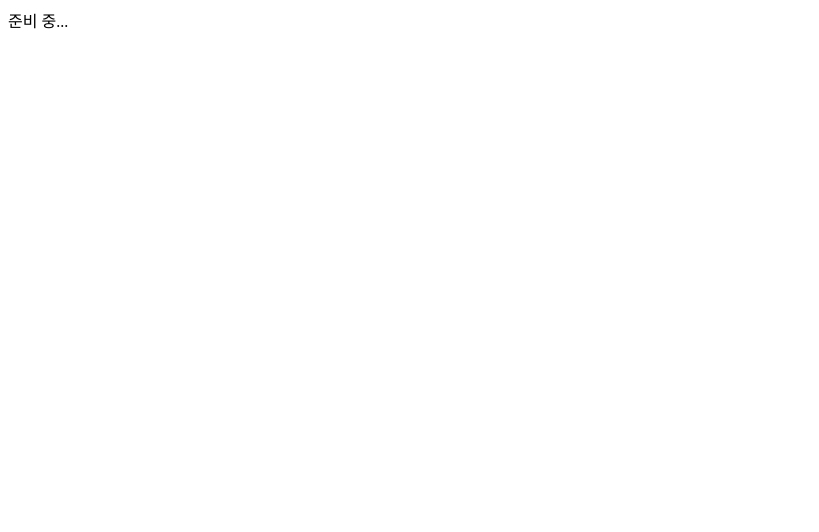
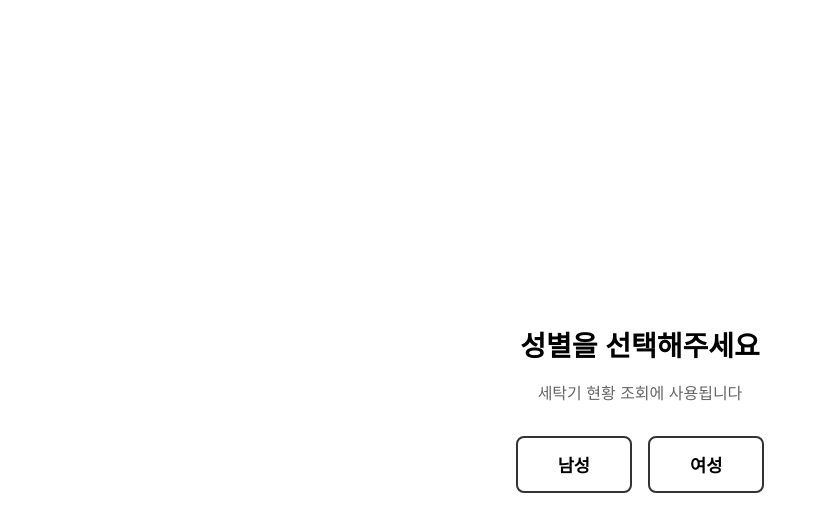
Before and after one commit to yj2trigger/ESG, a React (Vite) app in the folder project/frontend/: page /gender in a window 1280 px wide. Before the commit this address led to /. Shown: the top 532 px of the page, without its empty margins (0-819 px from the left). Built offline with nearby package versions, Linux system fonts and the light colour scheme; the HTML template or start-up script is replaced by a standard one.

Commit message:
feat: 구현 2단계 — 성별 선택 (GenderSelectPage, authStore, 라우팅, 테스트)

```diff
--- a/project/frontend/src/App.tsx
+++ b/project/frontend/src/App.tsx
@@ -1,12 +1,21 @@
 import { Routes, Route, Navigate } from 'react-router-dom'
-
-// 페이지는 기능 구현 시 순서대로 추가됩니다
-// 현재: 기능 2 (성별 선택) 구현 예정
+import { useAuthStore } from './store/authStore'
+import GenderSelectPage from './pages/GenderSelectPage'
 
 function App() {
+  const gender = useAuthStore((s) => s.gender)
+
   return (
     <Routes>
-      <Route path="/" element={<div>준비 중...</div>} />
+      <Route path="/gender" element={<GenderSelectPage />} />
+      <Route
+        path="/"
+        element={
+          gender
+            ? <div style={{ padding: '2rem', fontFamily: 'sans-serif' }}>메인 화면 (준비 중...)</div>
+            : <Navigate to="/gender" replace />
+        }
+      />
       <Route path="*" element={<Navigate to="/" replace />} />
     </Routes>
   )
--- /dev/null
+++ b/project/frontend/src/pages/GenderSelectPage.tsx
@@ -0,0 +1,64 @@
+import { useNavigate } from 'react-router-dom'
+import { useAuthStore } from '../store/authStore'
+import { Gender } from '../types/user'
+
+export default function GenderSelectPage() {
+  const setGender = useAuthStore((s) => s.setGender)
+  const navigate = useNavigate()
+
+  const handleSelect = (gender: Gender) => {
+    setGender(gender)
+    navigate('/', { replace: true })
+  }
+
+  return (
+    <div style={styles.container}>
+      <h1 style={styles.title}>성별을 선택해주세요</h1>
+      <p style={styles.subtitle}>세탁기 현황 조회에 사용됩니다</p>
+      <div style={styles.buttonGroup}>
+        <button style={styles.button} onClick={() => handleSelect('male')}>
+          남성
+        </button>
+        <button style={styles.button} onClick={() => handleSelect('female')}>
+          여성
+        </button>
+      </div>
+    </div>
+  )
+}
+
+const styles: Record<string, React.CSSProperties> = {
+  container: {
+    display: 'flex',
+    flexDirection: 'column',
+    alignItems: 'center',
+    justifyContent: 'center',
+    height: '100vh',
+    gap: '1rem',
+    fontFamily: 'sans-serif',
+  },
+  title: {
+    fontSize: '1.75rem',
+    fontWeight: 700,
+    margin: 0,
+  },
+  subtitle: {
+    color: '#666',
+    margin: 0,
+  },
+  buttonGroup: {
+    display: 'flex',
+    gap: '1rem',
+    marginTop: '1rem',
+  },
+  button: {
+    padding: '0.875rem 2.5rem',
+    fontSize: '1.1rem',
+    fontWeight: 600,
+    border: '2px solid #333',
+    borderRadius: '8px',
+    cursor: 'pointer',
+    background: '#fff',
+    transition: 'background 0.15s',
+  },
+}
--- /dev/null
+++ b/project/frontend/src/store/authStore.ts
@@ -0,0 +1,22 @@
+import { create } from 'zustand'
+import { persist } from 'zustand/middleware'
+import { Gender } from '../types/user'
+
+interface AuthState {
+  gender: Gender | null
+  setGender: (gender: Gender) => void
+  clearGender: () => void
+}
+
+export const useAuthStore = create<AuthState>()(
+  persist(
+    (set) => ({
+      gender: null,
+      setGender: (gender) => set({ gender }),
+      clearGender: () => set({ gender: null }),
+    }),
+    {
+      name: 'esg-auth',
+    }
+  )
+)
--- /dev/null
+++ b/project/frontend/src/types/user.ts
@@ -0,0 +1 @@
+export type Gender = 'male' | 'female'
--- a/project/frontend/vite.config.ts
+++ b/project/frontend/vite.config.ts
@@ -7,4 +7,8 @@ export default defineConfig({
     host: true,
     port: 5173,
   },
+  test: {
+    environment: 'jsdom',
+    globals: true,
+  },
 })
```
Also changed, not shown: 1 other file (tests, documents, lock files or other folders).
